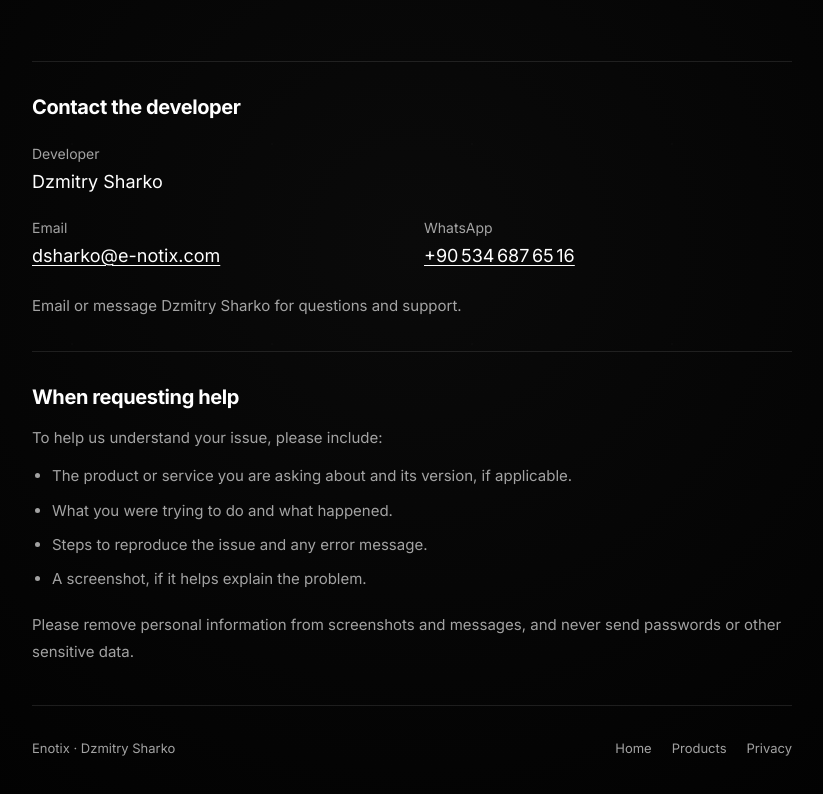
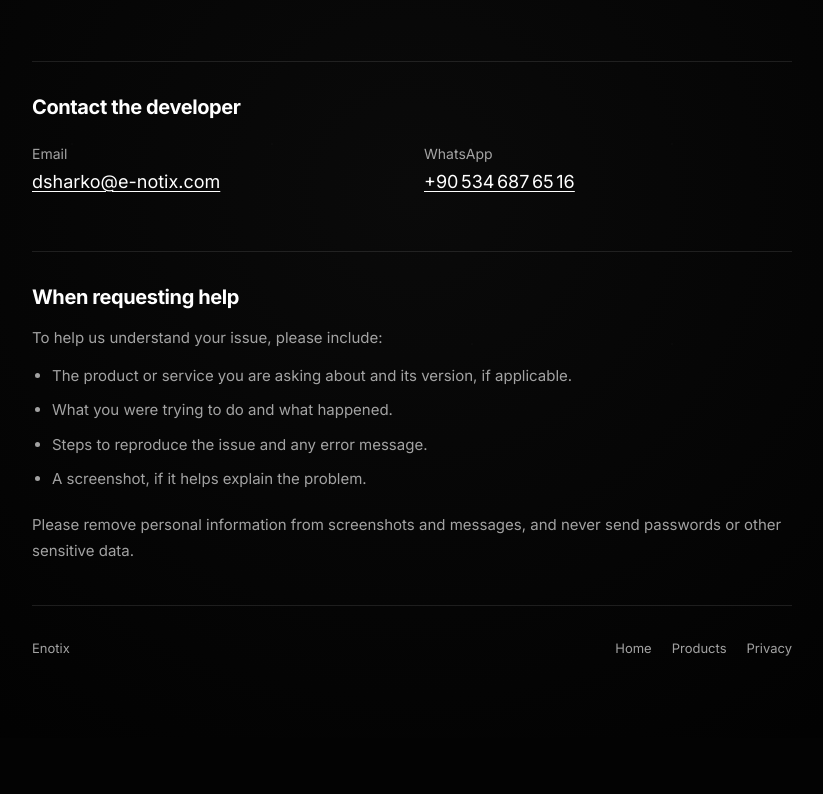
Before and after one commit to viplance/enotix-website, a website: page contact.html in a window 1280 px wide. Shown: the part 356-1150 px from the top of the page, without its empty margins (228-1051 px from the left). After the commit the page ends 1094 px from the top, so only its background shows below. Drawn offline with Linux system fonts and the light colour scheme.

Commit message:
Remove developer block and extra contact page text

```diff
--- a/contact.css
+++ b/contact.css
@@ -62,8 +62,4 @@
   .support-contacts {
     grid-template-columns: repeat(2, minmax(0, 1fr));
   }
-
-  .support-contacts > div:first-child {
-    grid-column: 1 / -1;
-  }
 }
--- a/contact.html
+++ b/contact.html
@@ -46,10 +46,6 @@
           <h2 id="contact-title">Contact the developer</h2>
           <dl class="support-contacts">
             <div>
-              <dt>Developer</dt>
-              <dd>Dzmitry Sharko</dd>
-            </div>
-            <div>
               <dt>Email</dt>
               <dd id="contact-email">d*****@e-notix.com</dd>
             </div>
@@ -87,7 +83,7 @@
       </div>
 
       <footer class="support-footer">
-        <span>Enotix · Dzmitry Sharko</span>
+        <span>Enotix</span>
         <nav aria-label="Contact page links">
           <a href="index.html">Home</a>
           <a href="products.html">Products</a>
--- a/contact.js
+++ b/contact.js
@@ -25,6 +25,6 @@
 
     revealContact(contactEmail, 'mai' + 'lto:' + email, email);
     revealContact(contactPhone, 'https://wa.me/90534' + number.join(''), phone);
-    contactStatus.textContent = 'Email or message Dzmitry Sharko for questions and support.';
+    contactStatus.remove();
   }, 5000);
 })();
```
